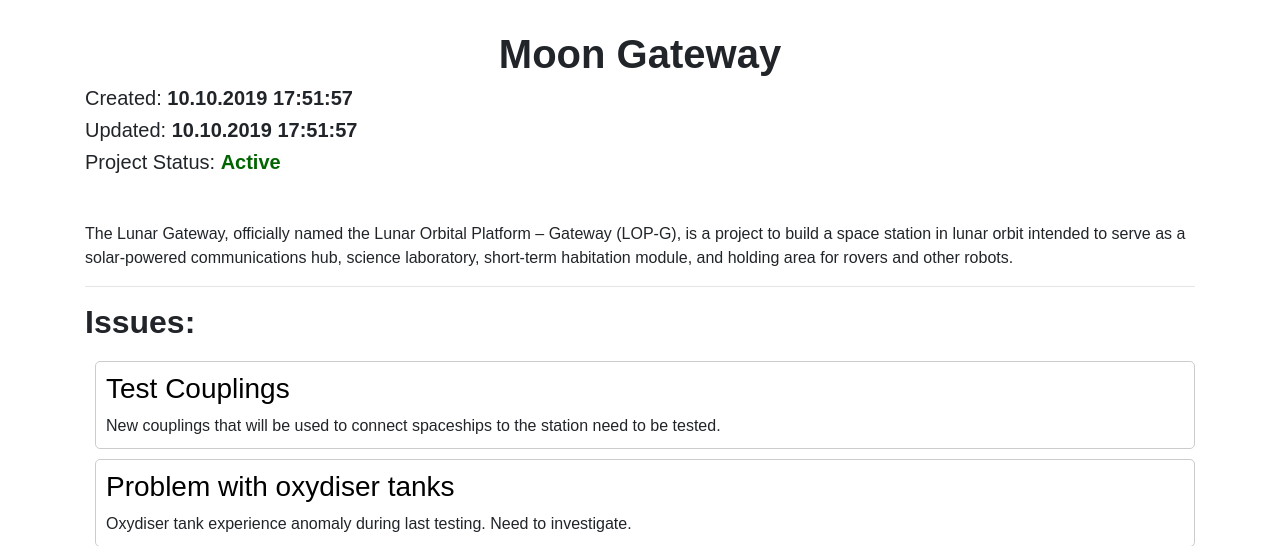
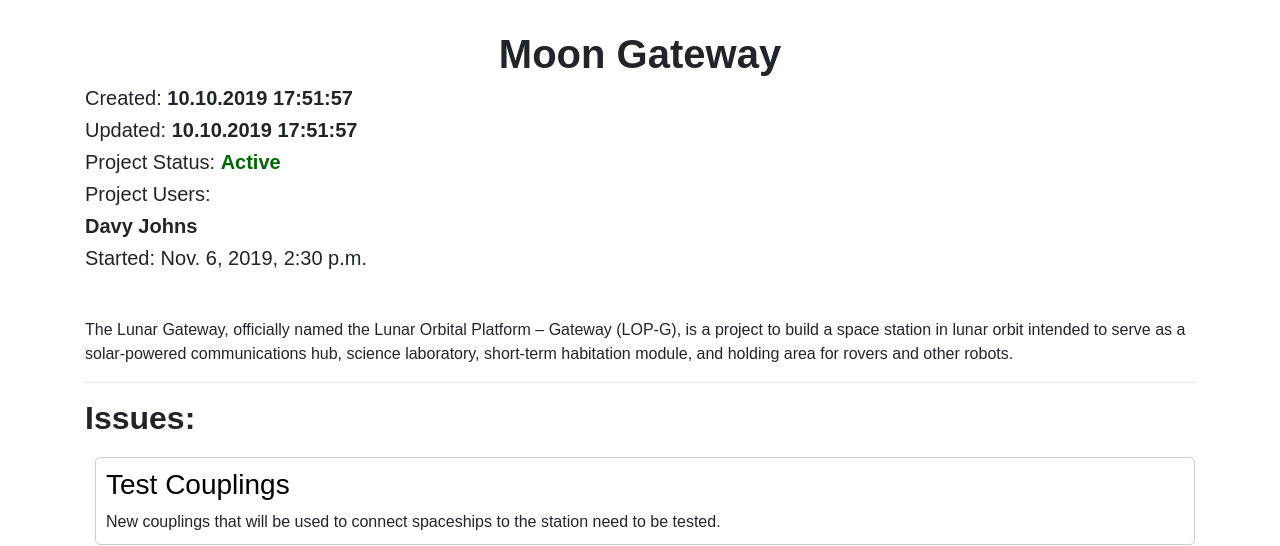
Before and after one commit to York5/Issue-Tracker-2, a Django app: page /projects/project/1 in a window 1280 px wide. Shown: the part 56-602 px from the top of the page. Run offline with Django 3.2, Linux system fonts and the light colour scheme; a user stored in the database is signed in; data comes from the database, SQL or seed files in the repository; some libraries are stand-ins or nearby versions.

Commit message:
Юзеров можно добавлять с созданием проекта. Все юзеры проекта выводятся на страницу проекта

```diff
--- a/source/webapp/admin.py
+++ b/source/webapp/admin.py
@@ -16,7 +16,7 @@ class ProjectAdmin(admin.ModelAdmin):
     list_filter = ['name']
     list_display_links = ['pk', 'name']
     search_fields = ['name']
-    readonly_fields = ['created_at', 'updated_at']
+    readonly_fields = ['created_at', 'updated_at', 'users']
     exclude = []
 
 
--- a/source/webapp/forms.py
+++ b/source/webapp/forms.py
@@ -37,6 +37,11 @@ class TypeForm(forms.ModelForm):
 
 
 class ProjectForm(forms.ModelForm):
+    users = forms.ModelMultipleChoiceField(
+                       widget=forms.CheckboxSelectMultiple,
+                       queryset=User.objects.all()
+                    )
+
     class Meta:
         model = Project
         exclude = ['created_at', 'updated_at']
--- a/source/webapp/templates/partial/form.html
+++ b/source/webapp/templates/partial/form.html
@@ -15,7 +15,11 @@
     {% if field.errors %}
         <p>{{ field|add_class:'field_error form-control' }}</p>
     {% else %}
-        <p>{{ field|attr:"rows:3"|add_class:'form-control' }}</p>
+        {% if field.name == 'users' %}
+            <p>{{ field }}</p>
+        {% else %}
+            <p>{{ field|attr:"rows:3"|add_class:'form-control' }}</p>
+        {% endif %}
     {% endif %}
     {% for error in field.errors %}
        <p class="form-error">{{ error }}</p>
--- a/source/webapp/templates/projects/project.html
+++ b/source/webapp/templates/projects/project.html
@@ -21,6 +21,11 @@
     {% else %}
         <h5>Project Status: <b class="closed_status">{{ project.get_status_display }}</b></h5>
     {% endif %}
+    <h5>Project Users:</h5>
+    {% for team in teams %}
+        <h5><b>{{ team.user.first_name }} {{ team.user.last_name }}</b></h5>
+        <h5>Started: {{ team.date_started}}</h5>
+    {% endfor %}
     <p><br>{{ project.description|escape|linebreaks }}</p>
     <hr>
     <h2 class="issues_header"><b>Issues: </b></h2>
--- a/source/webapp/views/issue_views.py
+++ b/source/webapp/views/issue_views.py
@@ -74,7 +74,6 @@ class IssueForProjectCreateView(UserPassesTestMixin, CreateView):
     form_class = ProjectIssueForm
 
     def test_func(self):
-        print('I am here')
         project_users = []
         for user in self.get_project().users.all():
             project_users.append(user)
--- a/source/webapp/views/project_views.py
+++ b/source/webapp/views/project_views.py
@@ -4,9 +4,10 @@ from django.contrib.auth.mixins import LoginRequiredMixin
 from django.core.paginator import Paginator
 from django.db.models import Q
 from django.http import HttpResponseRedirect
+from django.shortcuts import get_object_or_404
 from django.urls import reverse, reverse_lazy
 from webapp.forms import ProjectForm, SimpleSearchForm
-from webapp.models import Project, STATUS_CHOICES
+from webapp.models import Project, STATUS_CHOICES, Team
 from django.views.generic import ListView, DetailView, CreateView, UpdateView, DeleteView
 
 
@@ -54,11 +55,17 @@ class ProjectView(DetailView):
         paginator = Paginator(issues, 3, 0)
         page_number = self.request.GET.get('page', 1)
         page = paginator.get_page(page_number)
+        teams = Team.objects.filter(project=self.get_project()).select_related()
+        context['teams'] = teams
         context['paginator'] = paginator
         context['page_obj'] = page
         context['issues'] = page.object_list
         context['is_paginated'] = page.has_other_pages()
         return context
+
+    def get_project(self):
+        project_pk = self.kwargs.get('pk')
+        return get_object_or_404(Project, pk=project_pk)
 
 
 class ProjectCreateView(LoginRequiredMixin, CreateView):
```
Also changed, not shown: source/webapp/static/css/style.css (+11 -0 lines).
